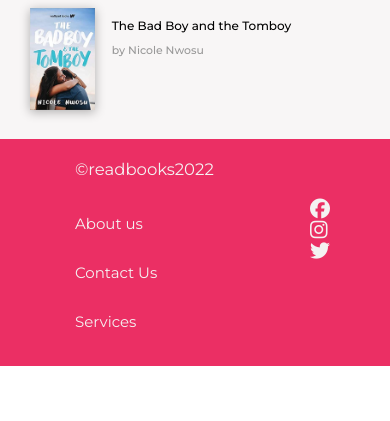
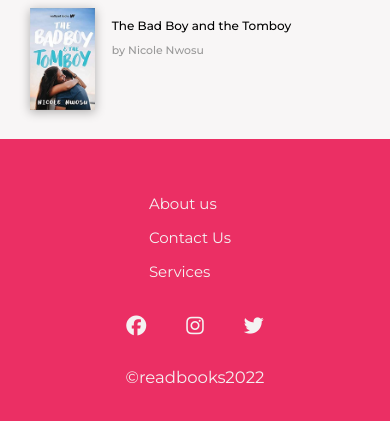
Before and after one commit to sukanyagurav/readbooks, a plain HTML site: page index.html in a window 390 px wide. Shown: the part 3908-4329 px from the top of the page. Before the commit the page ends 4274 px from the top, so only its background shows below. Drawn offline with Linux system fonts and the light colour scheme.

Commit message:
update footer

```diff
--- a/index.html
+++ b/index.html
@@ -677,7 +677,7 @@ https://dribbble.com/shots/2425824--Exploration-Book-Store-Website -->
     </main>
     <footer id="footer">
 
-        <p>&#169;readbooks2022</p>
+
         <div class="footer-links">
         <ul class="footer__nav">
             <li><a href="#">About us</a></li>
@@ -690,6 +690,7 @@ https://dribbble.com/shots/2425824--Exploration-Book-Store-Website -->
             <li><a href="#"><i class="fa-brands fa-twitter"></i></a></li>
         </ul>
     </div>
+    <p>&#169;readbooks2022</p>
     </footer>
     <script src="script.js">
 
--- a/style.css
+++ b/style.css
@@ -383,7 +383,7 @@ aside {
     padding: 2rem 2rem 1.9rem;
 }
 
-.book__categories__link {
+.book__categories__link{
     text-decoration: none;
     font-size: 1.4rem;
     font-weight: 500;
@@ -658,8 +658,13 @@ aside {
     font-weight: 500;
     color: var(--color-grey-dark-3);
 }
+.year__book__name p:hover {
+    cursor: pointer;
+    text-decoration: underline;
+    color: var(--color-primary-dark);
+}
 #footer
-{padding:2rem 2rem 0;
+{   padding:4rem;
     background-color: var(--color-primary);
     display: flex;
     flex-direction: column;
@@ -667,8 +672,9 @@ aside {
 }
 #footer p{
     font-size: 1.65rem;
-  padding-left: 5.5rem;
-    color:var(--color-grey-light-2)
+    text-align:center;
+    color:var(--color-grey-light-2);
+    margin-top:3rem;
 }
 .footer-links{
     display: flex;
@@ -677,32 +683,52 @@ aside {
 }
 #footer ul{
     list-style-type: none;
-    padding:2rem;
+
     display: flex;
 }
-#footer .footer__nav  li {
-    padding:1.5rem;
+#footer ul li{
+    padding: 1.5rem 1.5rem 0;
 }
-#footer ul li a{
+#footer  ul li a{
     text-decoration: none;
     font-size: 1.5rem;
     color:var(--color-grey-light-2);
-    padding:1rem 2rem;
+
+     position: relative;
 }
-#footer ul li a:not(:last-child){
+#footer  .footer__nav li a::after{
+    content: '';
+    position: absolute;
+    bottom: -0.7rem;
+    left: 0;
+    right: 0;
+    width: 100%;
+    height: 3px;
+    background-color: #fff;
+    transform: scaleX(0);
+    transition: transform 0.3s;
+}
+#footer  .footer__nav li a:hover::after {
+    transform: scaleX(1);
+
+}
+#footer  .footer__nav li a:hover {
+    color: var(--light-white-1);
+}
+
+
+#footer ul li:not(:last-child){
     margin-right: 1rem;
 }
-#footer .footer__nav a:hover{
-    background-color: var(--color-primary-dark);
-}
+
 .social-links li a .fa-brands{
     font-size: 2rem;
+    transition: all .3s ease;
 }
-.year__book__name p:hover {
-    cursor: pointer;
-    text-decoration: underline;
-    color: var(--color-primary-dark);
+.social-links li a .fa-brands:hover{
+    transform: translateY(-10px);
 }
+
 
 @media (max-width:1020px) {
     .books__category-title h2 {
@@ -770,15 +796,7 @@ aside {
         display: grid;
         grid-template-columns: 1fr 1fr 1fr;
     }
-    .footer-links{
-        flex-direction: column;
-        align-items: flex-start;
 
-    }
-    .social-links{
-        margin-left: 2rem;
-
-    }
 }
 
 @media (max-width:650px) {
@@ -796,8 +814,15 @@ aside {
         margin-right: auto;
 
     }
+     .footer-links{
+        flex-direction: column;
+        justify-content: center;
+        align-items: center;
 
-
+     }
+     .social-links {
+        margin-top: 2rem;
+     }
 
 }
 
@@ -836,10 +861,8 @@ aside {
         -webkit-box-orient: vertical;
         overflow: hidden;
     }
- #footer ul {
-    flex-direction: column;
- }
- .footer-links{
-    flex-direction: row;
- }
+    .footer__nav{
+        flex-direction: column;
+
+    }
 }
```
